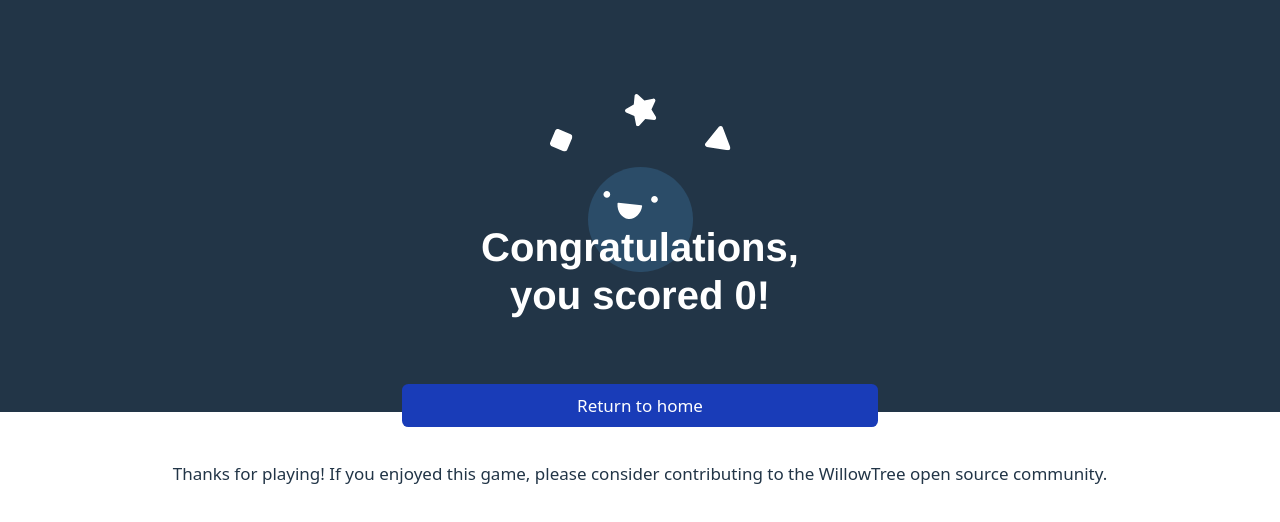
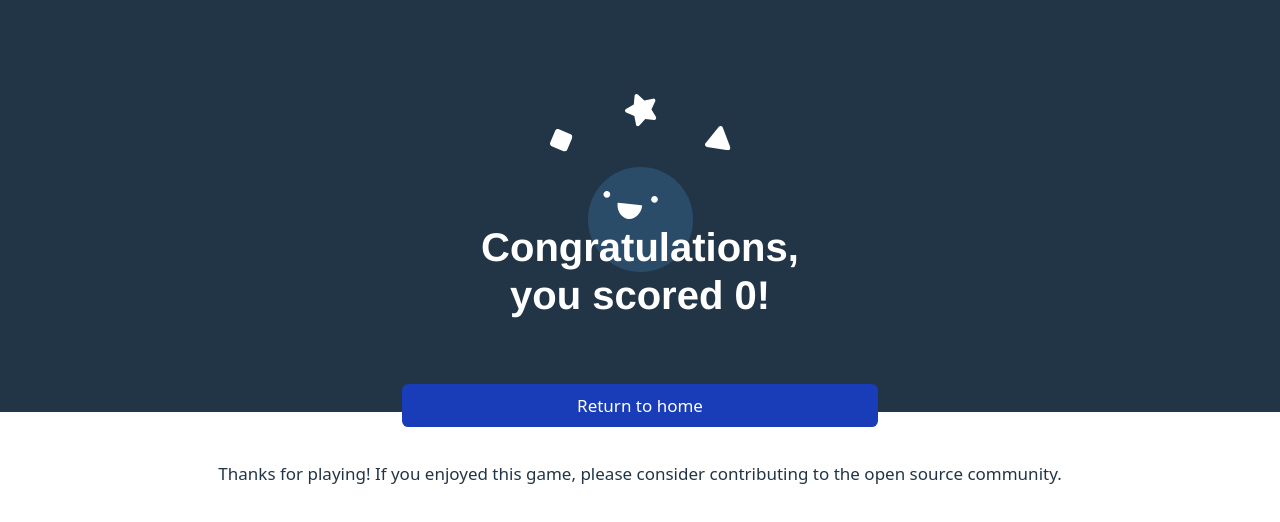
Before and after one commit to MuTLY/the-name-game, a React (Vite) app: page /game-over in a window 1280 px wide. Shown: the top 522 px of the page. Built offline with nearby package versions, Linux system fonts and the light colour scheme.

Commit message:
Update contribution message in GameOver component

```diff
--- a/src/pages/GameOver.jsx
+++ b/src/pages/GameOver.jsx
@@ -34,7 +34,7 @@ function GameOver({ score }) {
       <div className="card">
         <p>
           Thanks for playing! If you enjoyed this game, please consider
-          contributing to the WillowTree open source community.
+          contributing to the open source community.
         </p>
       </div>
     </div>
```
